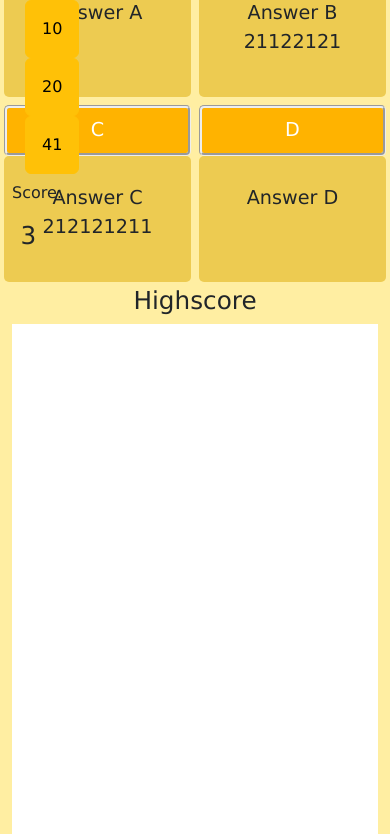
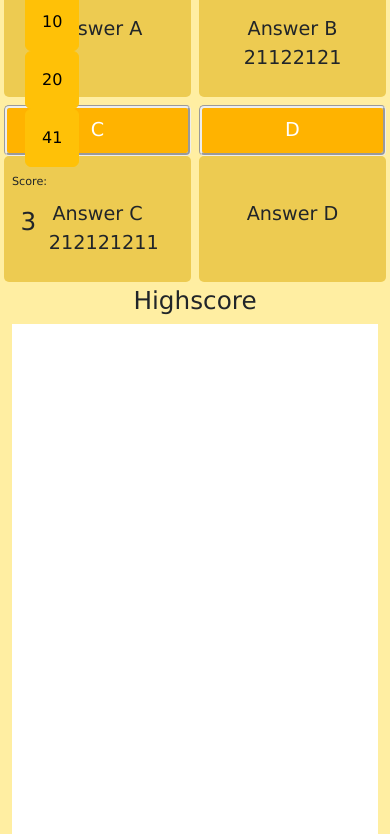
Before and after one commit to Patr1khe/D-Quiz, a website built with Vite: page DQuizH/index.html in a window 390 px wide. Shown: the part 126-960 px from the top of the page. Built offline with nearby package versions, Linux system fonts and the light colour scheme.

Commit message:
added media screen to make it responsive for phone -> tablet -> desktop.

```diff
--- a/DQuizH/scss/style.scss
+++ b/DQuizH/scss/style.scss
@@ -86,3 +86,96 @@ body {
         background-color: rgb(255, 179, 0);
     }
 }
+@include smphone {
+    .container {
+        #answer-alt-grid-box {
+            .answer-container {
+                font-size: 1rem;
+                .answer-textalt {
+                    padding: 1.8rem;
+                    margin: 0px;
+                    background-color: rgb(237, 203, 81);
+                    border-radius: 5px;
+                    height: 15vh;
+                }
+            }
+        }
+        #QuizIntro {
+            #adjustment {
+                .image-counter {
+                    .prefix {
+                        font-size: 0.7rem;
+                    }
+                }
+                .score-counter {
+                    .prefix {
+                        font-size: 0.7rem;
+                    }
+                }
+            }
+        }
+    }
+}
+@include phone {
+    .container {
+        #answer-alt-grid-box {
+            .answer-container {
+                font-size: 1.2rem;
+                .answer-textalt {
+                    padding: 2.8rem;
+                    margin: 0px;
+                    background-color: rgb(237, 203, 81);
+                    border-radius: 5px;
+                    height: 15vh;
+                }
+            }
+        }
+    }
+}
+@include tablet {
+    .container {
+        #answer-alt-grid-box {
+            .answer-container {
+                font-size: 1.2rem;
+                .answer-textalt {
+                    padding: 3.8rem;
+                    margin: 0px;
+                    background-color: rgb(237, 203, 81);
+                    border-radius: 5px;
+                    height: 15vh;
+                }
+            }
+        }
+    }
+}
+@include desktop {
+    .container {
+        .quiz-holder {
+            .col-12 {
+                img {
+                    width: 30%;
+                }
+            }
+        }
+        #answer-alt-grid-box {
+            .answer-container {
+                font-size: 1.2rem;
+                .answer-textalt {
+                    padding: 2.8rem;
+                    margin: 0px;
+                    background-color: rgb(237, 203, 81);
+                    border-radius: 5px;
+                    height: 15vh;
+                }
+                .answer-prefix {
+                    background-color: rgb(255, 179, 0);
+                    color: white;
+                    padding: 0.5rem 2.5rem;
+                    margin: 0;
+                    border-style: groove;
+                    border-radius: 5px;
+                }
+            }
+        }
+    }
+}
```
Also changed, not shown: DQuizH/css/style.css, 1 other file.
